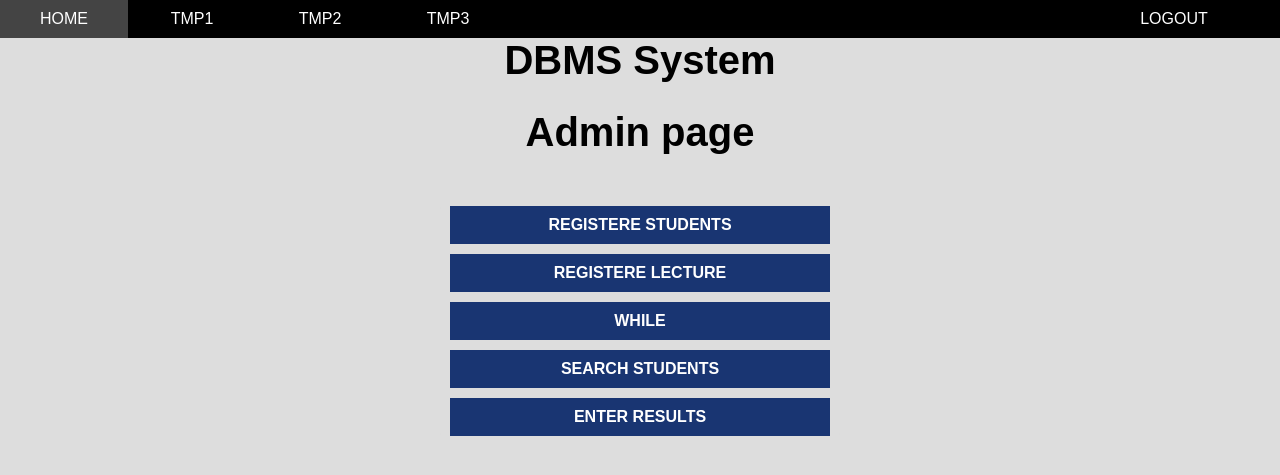
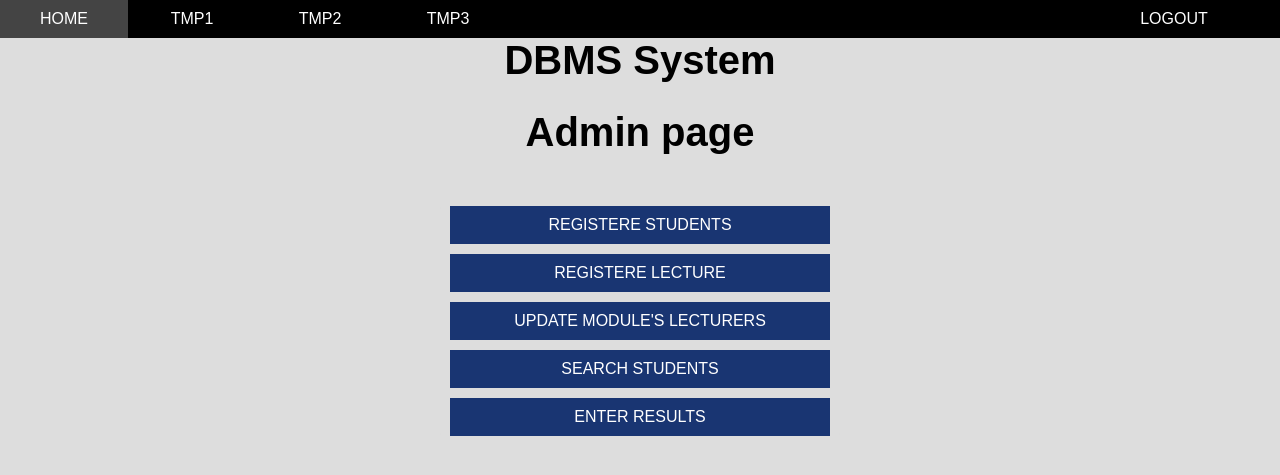
Before and after one commit to ppkavinda/dbms-assignment, a PHP site: page /admin.php in a window 1280 px wide. Shown: the top 475 px of the page. Run offline with PHP 8.4, Linux system fonts and the light colour scheme; a user stored in the database is signed in.

Commit message:
created created module's lecture page

```diff
--- a/admin.php
+++ b/admin.php
@@ -10,7 +10,7 @@ if (!isset($_SESSION["id"]) || !isset($_SESSION["level"])) {
      <meta charset="utf-8">
      <title>DBMS- database system</title>
      <link rel="stylesheet" href="css/form.css?modified=02209">
-     <link rel="stylesheet" href="css/test.css?modified=021009">
+     <link rel="stylesheet" href="css/test.css?modified=02009">
      <link rel="stylesheet" href="css/tab.css?modified=022309">
      <link rel="stylesheet" href="css/navbar.css?modified=022309">
  </head>
@@ -28,7 +28,7 @@ if (!isset($_SESSION["id"]) || !isset($_SESSION["level"])) {
      <div class="container-main admin">
          <a class="admin-link" href="register_student.php">Registere Students</a>
          <a class="admin-link" href="register_lecture.php">Registere Lecture</a>
-         <a class="admin-link" href="while.php">While</a>
+         <a class="admin-link" href="while.php">Update module's lecturers</a>
          <a class="admin-link" href="search.php">Search Students</a>
          <a class="admin-link" href="insert_results.php">Enter results</a>
      </div>
--- a/css/test.css
+++ b/css/test.css
@@ -26,7 +26,6 @@ h1{
     background: rgb(25, 53, 114);
     margin: 10px;
     text-align: center;
-    font-weight: bold;
 }
 .admin-link:hover{
     background: rgb(40, 180, 60);
```
